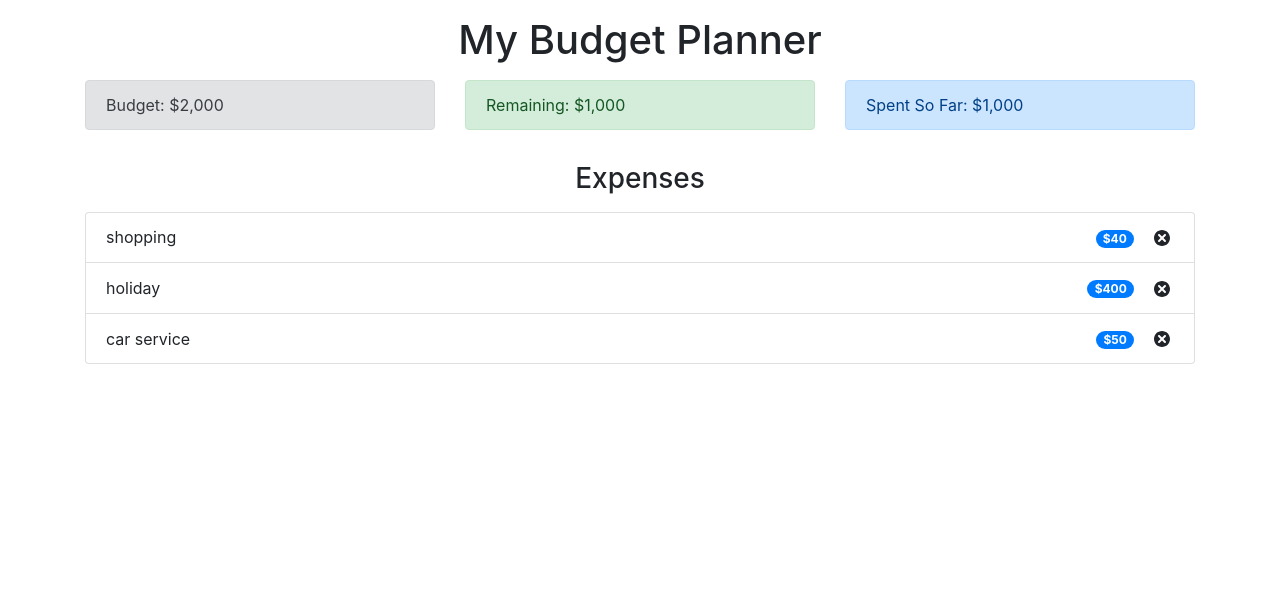
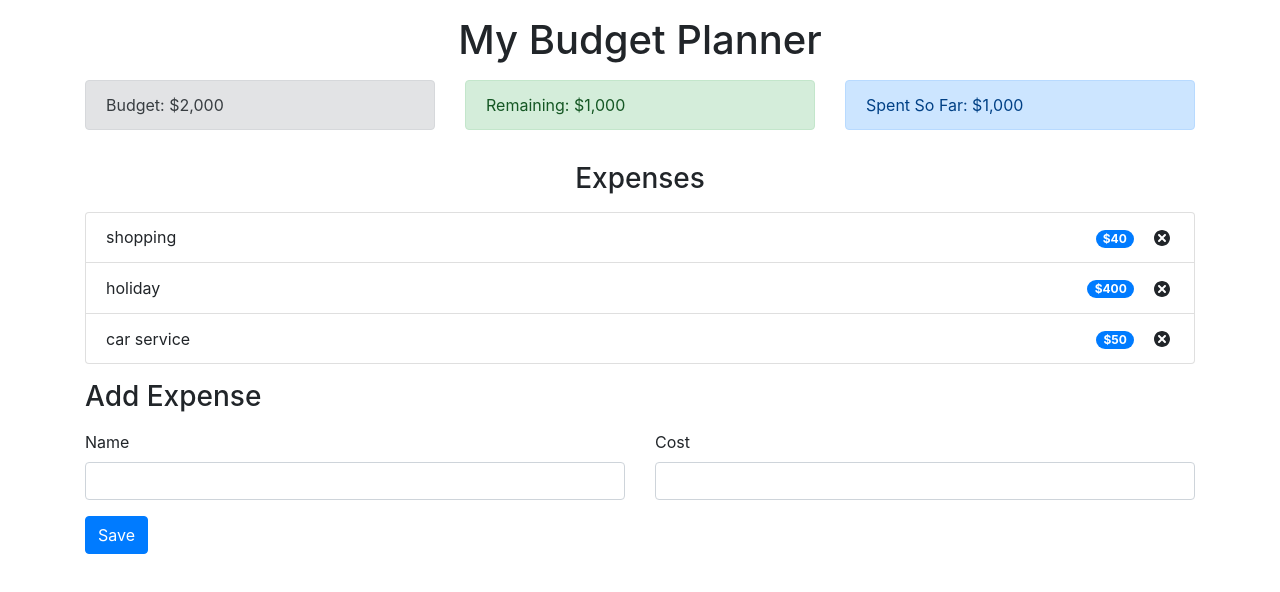
Before and after one commit to crumler/react-budget-tracker, a React (Create React App) app: page / in a window 1280 px wide. Shown: the top 592 px of the page. Built offline with nearby package versions, Linux system fonts and the light colour scheme.

Commit message:
created AddExpenseForm component

```diff
--- a/src/App.js
+++ b/src/App.js
@@ -3,6 +3,7 @@
 import ExpenseTotal from './components/ExpenseTotal';
 import Remaining from './components/Remaining';
 import ExpenseList from './components/ExpenseList';
+import AddExpenseForm from './components/AddExpenseForm';
 
 function App() {
   return (
@@ -25,6 +26,12 @@
           <ExpenseList />
         </div>
       </div>
+      <h3 className="mt-3">Add Expense</h3>
+      <div className="row mt-3">
+        <div className="col-sm">
+          <AddExpenseForm />
+        </div>
+      </div>
     </div>
   );
 };
--- /dev/null
+++ b/src/components/AddExpenseForm.js
@@ -0,0 +1,39 @@
+
+const AddExpenseForm = () => {
+
+    return(
+        <form>
+            <div className="row">
+                <div className="col-sm">
+                    <label for="name">Name</label>
+                    <input
+                        required="required"
+                        type="text"
+                        className="form-control"
+                        id="name"
+                    >
+                    </input>
+                </div>
+                <div className="col-sm">
+                    <label for="cost">Cost</label>
+                    <input
+                        required="required"
+                        type="text"
+                        className="form-control"
+                        id="cost"
+                    ></input>
+                </div>
+
+            </div>
+            <div className="row">
+                <div className="col-sm">
+                    <button type="submit" className="btn btn-primary mt-3">
+                        Save
+                    </button>
+                </div>
+            </div>
+        </form>
+    );
+};
+
+export default AddExpenseForm;
--- a/src/components/ExpenseList.js
+++ b/src/components/ExpenseList.js
@@ -10,7 +10,12 @@
     return(
         <ul className="list-group">
             {expenses.map((expense) => {
-                return <ExpenseItem id={expense.id} name={expense.name} cost={expense.cost} />
+                return <ExpenseItem
+                            key={expense.id}
+                            id={expense.id}
+                            name={expense.name}
+                            cost={expense.cost}
+                        />
             })}
         </ul>
     );
```
